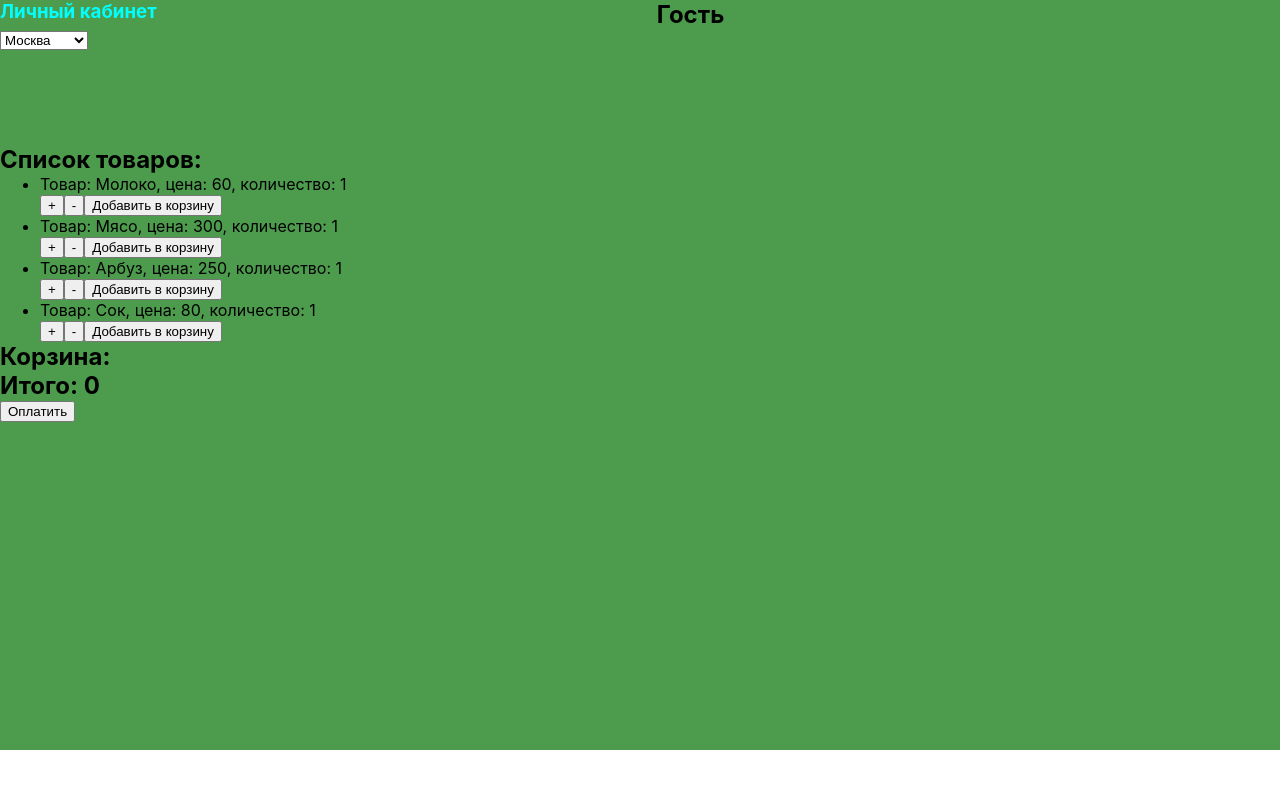
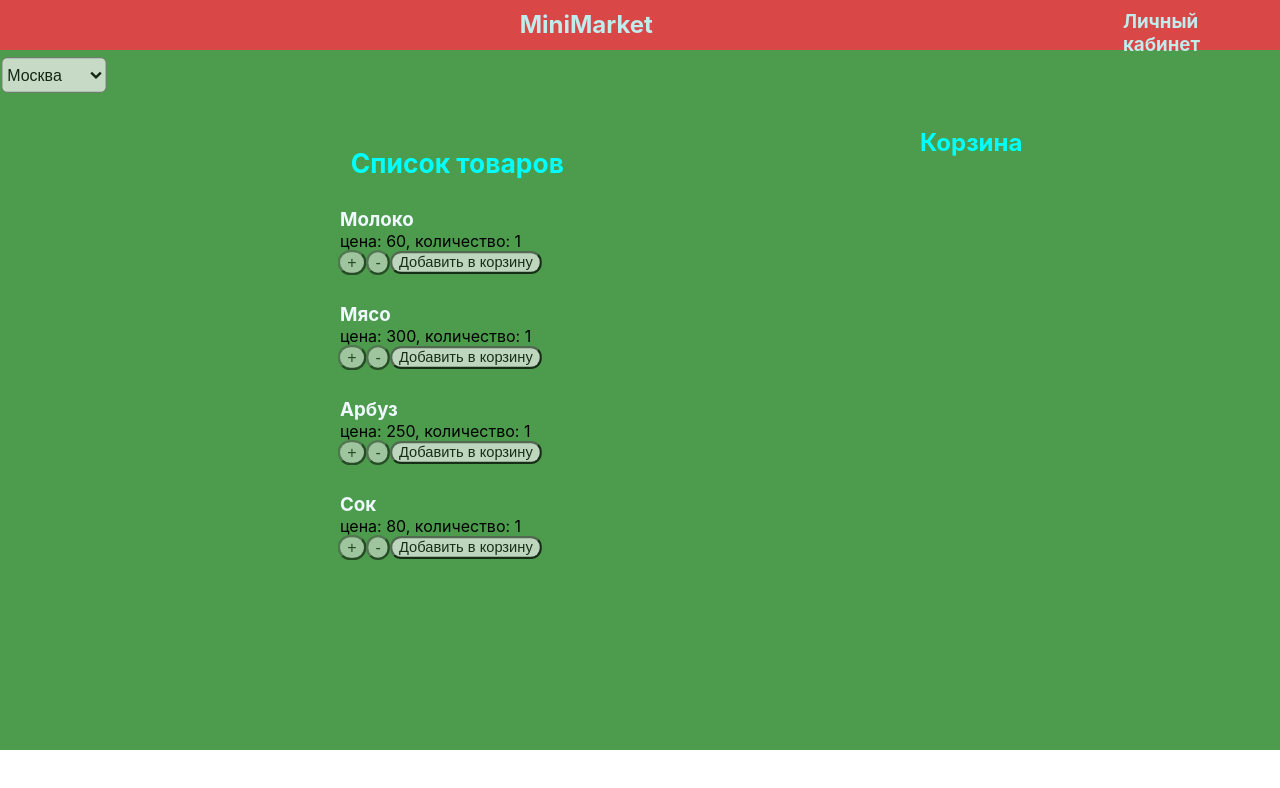
Before and after one commit to danshu1234/basket, a React (Create React App) app: page / in a window 1280 px wide. Shown: the top 788 px of the page. Built offline with nearby package versions, Linux system fonts and the light colour scheme.

Commit message:
styles with main menu

```diff
--- a/src/Account.js
+++ b/src/Account.js
@@ -1,5 +1,6 @@
 import React, { useRef, useState } from "react";
 import { useNavigate } from "react-router-dom";
+import './Basket.css'
 function Account (props) {
     const navigate = useNavigate()
 let entrance;
@@ -29,6 +30,7 @@ return (
             navigate('/')
             props.showRegion(true)
             props.setShowUser(true)
+            props.setShowBalance(true)
         }}>На домашнюю</button>
         <h5>{warning}</h5>
     </div>
--- a/src/App.js
+++ b/src/App.js
@@ -61,12 +61,47 @@ function App (props) {
   const [stateThree, dispatchThree] = useReducer(reducer, watermelon);
   const [stateFour, dispatchFour] = useReducer(reducer, juice);
   const [pay, setPay] = useState(false)
+  const [showResult, setShowResult] = useState(false)
+  const [payment, setPayment] = useState(null)
+  let res;
+  if (showResult == true) {
+    res = <div>
+    <h2>Итого: {props.resultPrice}</h2>
+    <button onClick={() => {
+     setPayment('Подождите, идет оплата...')
+     setTimeout(() => {
+      if (props.balance >= props.resultPrice) {
+        props.setBalance(props.balance - props.resultPrice)
+        setPayment('Оплата прошла успешно!')
+        props.setResultPrice(0)
+        setResOne(null)
+        setResTwo(null)
+        setResThree(null)
+        setResFour(null)
+        setTimeout(() => {
+          setPayment(null)
+       }, 2000);
+       } else {
+         setPayment('На вашем балансе недостаточно средств')
+         props.setResultPrice(0)
+        setResOne(null)
+        setResTwo(null)
+        setResThree(null)
+        setResFour(null)
+        setTimeout(() => {
+          setPayment(null)
+       }, 2000);
+       }
+     }, 2000)
+    }}>Оплатить</button>
+    <h3>{payment}</h3>
+    </div>
+  }
   if (pay == true) {
     payPage = <button onClick={() => {
     navigate('pay')
     }}>Перейти к оплате</button>
   }
-  const [payment, setPayment] = useState(null)
 
   let delOne;
   if (resOne !== null) {
@@ -100,98 +135,106 @@ function App (props) {
   let products;
   if (props.select == 'Москва') {
  products = <div>
-  <ul>
-        <li>Товар: {stateOne.name}, цена: {stateOne.price}, количество: {stateOne.quantity}</li>
-        <button onClick={() => dispatchOne({type: 'plus'})}>+</button>
+  <ul className="products-cards">
+        <li className="product-card"><h3 className="product">{stateOne.name}</h3> цена: {stateOne.price}, количество: {stateOne.quantity}</li>
+        <button onClick={() => dispatchOne({type: 'plus'})} className="plus-product">+</button>
         <button onClick={() => {
           if (stateOne.quantity > 1) {
             dispatchOne({type: 'minus'})
           }
-        }}>-</button>
+        }} className="minus-product">-</button>
         <button onClick={() => {setResOne(`Товар: ${stateOne.name}, количество ${stateOne.quantity}`)
       props.setResultPrice(props.resultPrice + stateOne.price)
       setPay(true)
-      }}>Добавить в корзину</button>
-        <li>Товар: {stateTwo.name}, цена: {stateTwo.price}, количество: {stateTwo.quantity}</li>
-        <button onClick={() => dispatchTwo({type: 'plus'})}>+</button>
+      setShowResult(true)
+      }} className="add-product">Добавить в корзину</button>
+        <li className="product-card"><h3 className="product">{stateTwo.name}</h3> цена: {stateTwo.price}, количество: {stateTwo.quantity}</li>
+        <button onClick={() => dispatchTwo({type: 'plus'})} className="plus-product">+</button>
         <button onClick={() => {
           if (stateTwo.quantity > 1) {
             dispatchTwo({type: 'minus'})
           }
-        }}>-</button>
+        }} className="minus-product">-</button>
         <button onClick={() => {setResTwo(`Товар: ${stateTwo.name}, количество ${stateTwo.quantity}`)
       props.setResultPrice(props.resultPrice + stateTwo.price)
       setPay(true)
-      }}>Добавить в корзину</button>
-        <li>Товар: {stateThree.name}, цена: {stateThree.price}, количество: {stateThree.quantity}</li>
-        <button onClick={() => dispatchThree({type: 'plus'})}>+</button>
+      setShowResult(true)
+      }} className="add-product">Добавить в корзину</button>
+        <li className="product-card"><h3 className="product">{stateThree.name}</h3> цена: {stateThree.price}, количество: {stateThree.quantity}</li>
+        <button onClick={() => dispatchThree({type: 'plus'})} className="plus-product">+</button>
         <button onClick={() => {
           if (stateThree.quantity > 1) {
             dispatchThree({type: 'minus'})
           }
-        }}>-</button>
+        }} className="minus-product">-</button>
         <button onClick={() => {setResThree(`Товар: ${stateThree.name}, количество ${stateThree.quantity}`)
       props.setResultPrice(props.resultPrice + stateThree.price)
       setPay(true)
-      }}>Добавить в корзину</button>
-        <li>Товар: {stateFour.name}, цена: {stateFour.price}, количество: {stateFour.quantity}</li>
-        <button onClick={() => dispatchFour({type: 'plus'})}>+</button>
+      setShowResult(true)
+      }} className="add-product">Добавить в корзину</button>
+        <li className="product-card"><h3 className="product">{stateFour.name}</h3> цена: {stateFour.price}, количество: {stateFour.quantity}</li>
+        <button onClick={() => dispatchFour({type: 'plus'})} className="plus-product">+</button>
         <button onClick={() => {
           if (stateFour.quantity > 1) {
             dispatchFour({type: 'minus'})
           }
-        }}>-</button>
+        }} className="minus-product">-</button>
         <button onClick={() => {setResFour(`Товар: ${stateFour.name}, количество ${stateFour.quantity}`)
       props.setResultPrice(props.resultPrice + stateFour.price)
       setPay(true)
-      }}>Добавить в корзину</button>
+      setShowResult(true)
+      }} className="add-product">Добавить в корзину</button>
       </ul>
  </div>
   } else if (props.select == 'Челябинск') {
     products = <div>
-    <ul>
-          <li>Товар: {stateOne.name}, цена: {stateOne.price}, количество: {stateOne.quantity}</li>
-          <button onClick={() => dispatchOne({type: 'plus'})}>+</button>
+    <ul className="products-cards">
+          <li className="product-card"><h3 className="product">{stateOne.name}</h3> цена: {stateOne.price}, количество: {stateOne.quantity}</li>
+          <button onClick={() => dispatchOne({type: 'plus'})} className="plus-product">+</button>
           <button onClick={() => {
             if (stateOne.quantity > 1) {
               dispatchOne({type: 'minus'})
             }
-          }}>-</button>
+          }} className="minus-product">-</button>
           <button onClick={() => {setResOne(`Товар: ${stateOne.name}, количество ${stateOne.quantity}`)
         props.setResultPrice(props.resultPrice + stateOne.price)
         setPay(true)
-        }}>Добавить в корзину</button>
-          <li>Товар: {stateTwo.name}, цена: {stateTwo.price}, количество: {stateTwo.quantity}</li>
-          <button onClick={() => dispatchTwo({type: 'plus'})}>+</button>
+        setShowResult(true)
+        }} className="add-product">Добавить в корзину</button>
+          <li className="product-card"><h3 className="product">{stateTwo.name}</h3> цена: {stateTwo.price}, количество: {stateTwo.quantity}</li>
+          <button onClick={() => dispatchTwo({type: 'plus'})} className="plus-product">+</button>
           <button onClick={() => {
             if (stateTwo.quantity > 1) {
               dispatchTwo({type: 'minus'})
             }
-          }}>-</button>
+          }} className="minus-product">-</button>
           <button onClick={() => {setResTwo(`Товар: ${stateTwo.name}, количество ${stateTwo.quantity}`)
         props.setResultPrice(props.resultPrice + stateTwo.price)
         setPay(true)
-        }}>Добавить в корзину</button>
-          <li>Товар: {stateThree.name}, цена: {stateThree.price}, количество: {stateThree.quantity}</li><span>Товара нет в наличии</span>
-          <li>Товар: {stateFour.name}, цена: {stateFour.price}, количество: {stateFour.quantity}</li>
-          <button onClick={() => dispatchFour({type: 'plus'})}>+</button>
+        setShowResult(true)
+        }} className="add-product">Добавить в корзину</button>
+          <li className="product-card"><h3 className="product-no">{stateThree.name}</h3></li><h4 className="no-assortiment-product">Товара нет в наличии</h4>
+          <li className="product-card"><h3 className="product">{stateFour.name}</h3> цена: {stateFour.price}, количество: {stateFour.quantity}</li>
+          <button onClick={() => dispatchFour({type: 'plus'})} className="plus-product">+</button>
           <button onClick={() => {
             if (stateFour.quantity > 1) {
               dispatchFour({type: 'minus'})
             }
-          }}>-</button>
+          }} className="minus-product">-</button>
           <button onClick={() => {setResFour(`Товар: ${stateFour.name}, количество ${stateFour.quantity}`)
         props.setResultPrice(props.resultPrice + stateFour.price)
         setPay(true)
-        }}>Добавить в корзину</button>
+        setShowResult(true)
+        }} className="add-product">Добавить в корзину</button>
         </ul>
    </div>
   }
   return (
     <div className="app">
-      <h2>Список товаров:</h2>
+      <h2 className="product_list">Список товаров</h2>
  {products}
-      <h2>Корзина: </h2>
+      <div className="basket">
+      <h2 className="basket-head">Корзина </h2>
       <h3>{resOne}</h3>
       {delOne}
       <h3>{resTwo}</h3>
@@ -200,35 +243,8 @@ function App (props) {
       {delThree}
       <h3>{resFour}</h3>
       {delFour}
-      <h2>Итого: {props.resultPrice}</h2>
-      <button onClick={() => {
-       setPayment('Подождите, идет оплата...')
-       setTimeout(() => {
-        if (props.balance >= props.resultPrice) {
-          props.setBalance(props.balance - props.resultPrice)
-          setPayment('Оплата прошла успешно!')
-          props.setResultPrice(0)
-          setResOne(null)
-          setResTwo(null)
-          setResThree(null)
-          setResFour(null)
-          setTimeout(() => {
-            setPayment(null)
-         }, 2000);
-         } else {
-           setPayment('На вашем балансе недостаточно средств')
-           props.setResultPrice(0)
-          setResOne(null)
-          setResTwo(null)
-          setResThree(null)
-          setResFour(null)
-          setTimeout(() => {
-            setPayment(null)
-         }, 2000);
-         }
-       }, 2000)
-      }}>Оплатить</button>
-      <h3>{payment}</h3>
+      {res}
+      </div>
     </div>
   );
 }
--- a/src/Basket.css
+++ b/src/Basket.css
@@ -4,15 +4,30 @@
 
 .balance{
     margin-left: 1300px;
+    color: rgb(80, 247, 191);
 }
 
 .app{
     margin-top: -10px;
+    margin-left: 300px;
 }
 
 
 .pay_balance{
     margin-left: 1300px;
+    border-radius: 8px;
+    scale: 120%;
+    top: 130px;
+    position: absolute;
+    background-color: rgb(217, 71, 71);
+    color: aqua;
+    height: 30px;
+}
+
+.pay_balance:hover{
+    scale: 130%;
+    cursor: pointer;
+    border: 1px solid aqua;
 }
 
 .parent-contain{
@@ -21,7 +36,10 @@
 }
 
 .account{
-    color: rgb(192, 236, 236);
+   color: rgb(192, 236, 236);
+   position: relative;
+   left: -80px;
+   padding-top: 10px;
 }
 
 .account:hover{
@@ -31,9 +49,100 @@
 
 .header{
     display: flex;
-    flex-direction: row;
+    flex-direction: row-reverse;
+    background-color: rgb(217, 71, 71);
+    height: 50px;
 }
 
 .user-parent{
-    margin-left: 500px;
+    margin-right: 590px;
+    padding-top: 10px;
+    color: rgb(192, 236, 236);
 }
+
+.select-region{
+    border-radius: 5px;
+    scale: 120%;
+    margin-left: 10px;
+    opacity: 0.75;
+    height: 30px;
+    margin-top: 10px;
+}
+
+.select-region:hover{
+    cursor: pointer;
+}
+
+.product_list{
+    margin-left: 95px;
+    scale: 110%;
+    color: aqua;
+}
+
+.products-cards{
+    list-style-type: none
+}
+
+.product-card{
+    margin-top: 30px;
+}
+
+.product{
+    color: aliceblue;
+}
+
+.plus-product{
+    border-radius: 30px;
+    opacity: 0.5;
+    scale: 120%;
+}
+
+.plus-product:hover{
+    cursor: pointer;
+}
+
+.minus-product{
+    border-radius: 10px;
+    opacity: 0.5;
+    scale: 120%;
+    margin-left: 4px;
+}
+
+.minus-product:hover{
+    cursor: pointer;
+}
+
+.add-product{
+    opacity: 0.7;
+    scale: 110%;
+    border-radius: 10px;
+    margin-left: 9px;
+}
+
+.add-product:hover{
+    cursor: pointer;
+}
+
+.no-assortiment-product{
+    color: rgb(217, 71, 71);
+}
+
+.product-no{
+    color: aliceblue;
+    text-decoration: line-through;
+}
+
+.market{
+    margin-right: 550px;
+    padding-top: 10px;
+    color: rgb(192, 236, 236);
+}
+
+.basket{
+    margin-left: 620px;
+    margin-top: -430px;
+}
+
+.basket-head{
+    color: aqua;
+}
--- a/src/Parent.js
+++ b/src/Parent.js
@@ -19,7 +19,7 @@ function Parent () {
     reg = <div>
 <select onChange={(event) => {
                setSelect(event.target.value)
-            }}>
+            }} className="select-region">
                 <option>Москва</option>
                 <option>Челябинск</option>
             </select>
@@ -33,6 +33,7 @@ function Parent () {
         navigate('/account')
         setShowUser(false)
         setShowRegion(false)
+        setShowBalance(false)
        }} className="account">Личный кабинет</h3>
     }
     let showB;
@@ -50,6 +51,7 @@ function Parent () {
         <div className="parent-contain">
             <header className="header">
             {account}
+            <h2 className="market">MiniMarket</h2>
             <h2 className="user-parent">{user}</h2>
             </header>
             {reg}
@@ -57,7 +59,7 @@ function Parent () {
             <Routes>
                 <Route path="/pay" element = {<PayPage resultPrice = {resultPrice} setResultPrice = {setResultPrice} balance = {balance} setBalance = {setBalance} showBalance = {showBalance} setShowBalance = {setShowBalance} showRegion = {setShowRegion}/>}/>
                 <Route path="/" element = {<App resultPrice = {resultPrice} setResultPrice = {setResultPrice} balance = {balance} setBalance = {setBalance} select = {select} setSelect = {setSelect} showRegion = {setShowRegion}/>}/>
-                <Route path="account" element = {<Account user = {user} setUser = {setUser} setShowUser = {setShowUser} state = {state} setState = {setState} showRegion = {setShowRegion}/>}/>
+                <Route path="account" element = {<Account user = {user} setUser = {setUser} setShowUser = {setShowUser} state = {state} setState = {setState} showRegion = {setShowRegion} showBalance = {showBalance} setShowBalance = {setShowBalance}/>}/>
             </Routes>
         </div>
     )
--- a/src/PayPage.js
+++ b/src/PayPage.js
@@ -1,5 +1,6 @@
 import React, { useEffect, useState } from "react";
 import { useNavigate } from "react-router-dom";
+import './Basket.css'
 function PayPage (props) {
     const payNavigate = useNavigate()
     const [succesPay, setSuccesPay] = useState(null)
```
